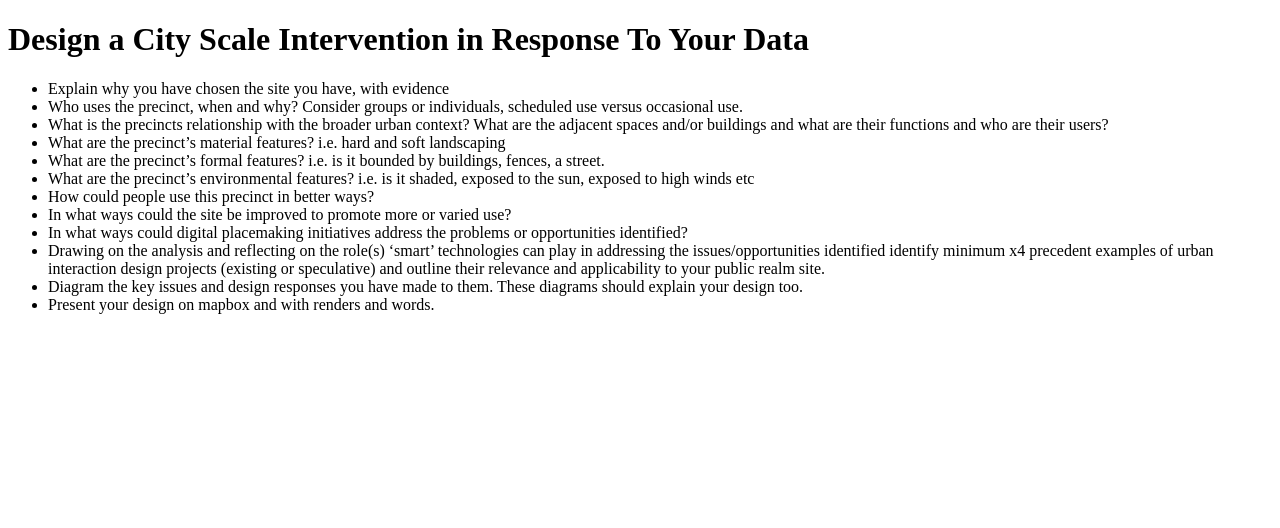
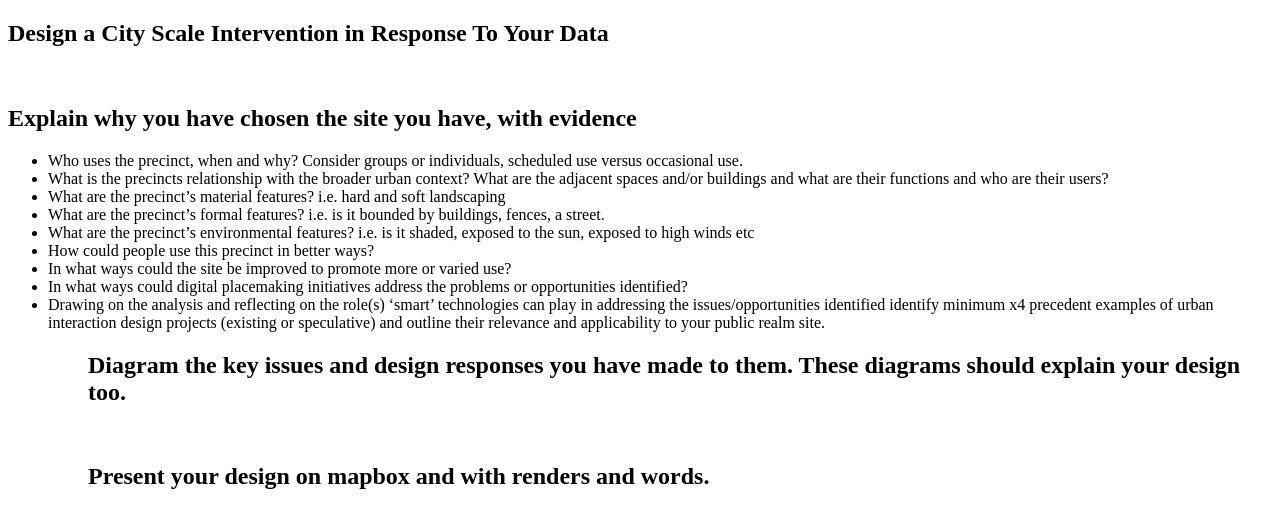
Before and after one commit to cavosa/code1230_Assignment_03, a plain HTML site: page Webpage/index.html in a window 1280 px wide. Drawn offline with Linux system fonts and the light colour scheme.

Commit message:
Update index.html

```diff
--- a/Webpage/index.html
+++ b/Webpage/index.html
@@ -4,10 +4,11 @@
 </head>
 
 <body>
-  <h1>Design a City Scale Intervention in Response To Your Data</h1>
-  <ul>
-<li>Explain why you have chosen the site you have, with evidence
-<li>Who uses the precinct, when and why? Consider groups or individuals, scheduled use versus occasional use.
+  <h2>Design a City Scale Intervention in Response To Your Data</h2>
+  <br>
+  <h2>Explain why you have chosen the site you have, with evidence</h2>
+<ul>
+  <li>Who uses the precinct, when and why? Consider groups or individuals, scheduled use versus occasional use.
 <li>What is the precincts relationship with the broader urban context? What are the adjacent spaces and/or buildings and what are their functions and who are their users?
 <li>What are the precinct’s material features? i.e. hard and soft landscaping
 <li>What are the precinct’s formal features? i.e. is it bounded by buildings, fences, a street.
@@ -16,10 +17,9 @@
 <li>In what ways could the site be improved to promote more or varied use?
 <li>In what ways could digital placemaking initiatives address the problems or opportunities identified?
 <li>Drawing on the analysis and reflecting on the role(s) ‘smart’ technologies can play in addressing the issues/opportunities identified identify minimum x4 precedent examples of urban interaction design projects (existing or speculative) and outline their relevance and applicability to your public realm site.
-
-<li>Diagram the key issues and design responses you have made to them. These diagrams should explain your design too.
-<li>Present your design on mapbox and with renders and words.
-
-  </ul>
+<ul>
+<h2>Diagram the key issues and design responses you have made to them. These diagrams should explain your design too.</h2>
+  <br>
+  <h2>Present your design on mapbox and with renders and words.</h2>
 
 </body>
```
